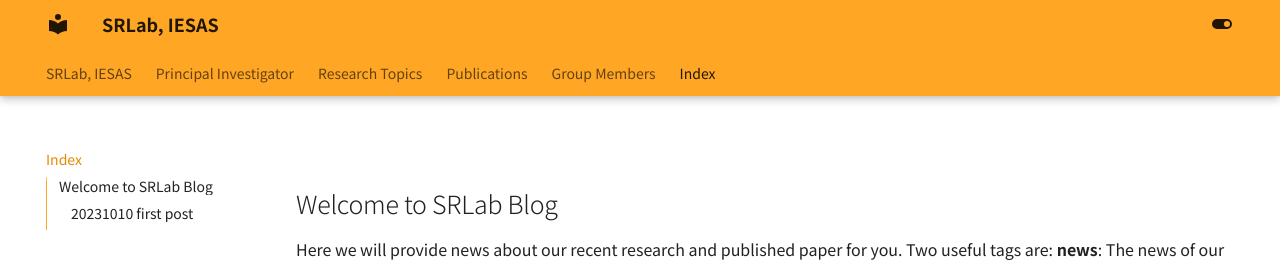
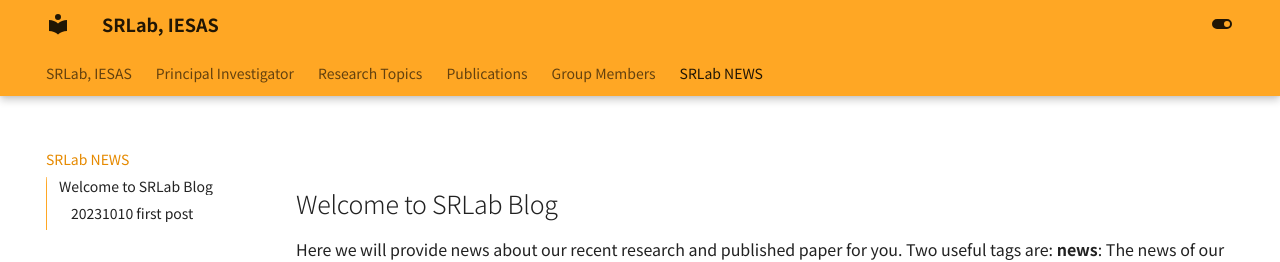
Before and after one commit to ycchan-IES/SRLab-YC-Site, an MkDocs documentation site: the page built from docs/news/index.md, in a window 1280 px wide. Shown: the top 262 px of the page. Built offline with MkDocs 1.6.1 and Material for MkDocs 9.7.7, drawn with Linux system fonts in a browser that asks for light colours.

Commit message:
Add title to blog pages

```diff
--- a/docs/news/index.md
+++ b/docs/news/index.md
@@ -1,2 +1,5 @@
+---
+title: "SRLab NEWS"
+---
 ## Welcome to SRLab Blog
 Here we will provide news about our recent research and published paper for you. Two useful tags are: **news**: The news of our lab and **publication**: The information about our research articles.
```
